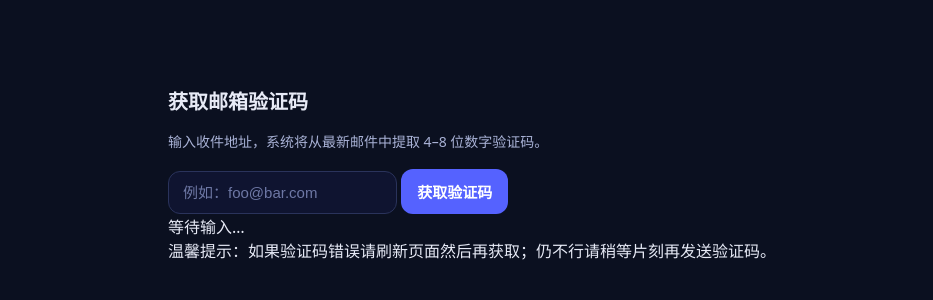
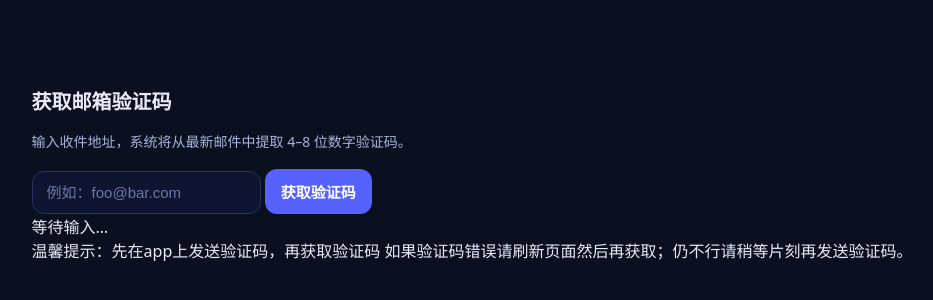
Before and after one commit to 245679aa/didactic-waffle, a plain HTML site: page index.html in a window 1280 px wide. Shown: the part 226-526 px from the top of the page, without its empty margins (168-1101 px from the left). Drawn offline with Linux system fonts and the light colour scheme.

Commit message:
Update index.html

```diff
--- a/index.html
+++ b/index.html
@@ -45,7 +45,8 @@
       <button id="btn">获取验证码</button>
     </div>
     <div id="result" class="result muted">等待输入…</div>
-    <div class="small">温馨提示：如果验证码错误请刷新页面然后再获取；仍不行请稍等片刻再发送验证码。</div>
+    <div class="small">温馨提示：先在app上发送验证码，再获取验证码
+      如果验证码错误请刷新页面然后再获取；仍不行请稍等片刻再发送验证码。</div>
   </div>
 
   <script>
```
